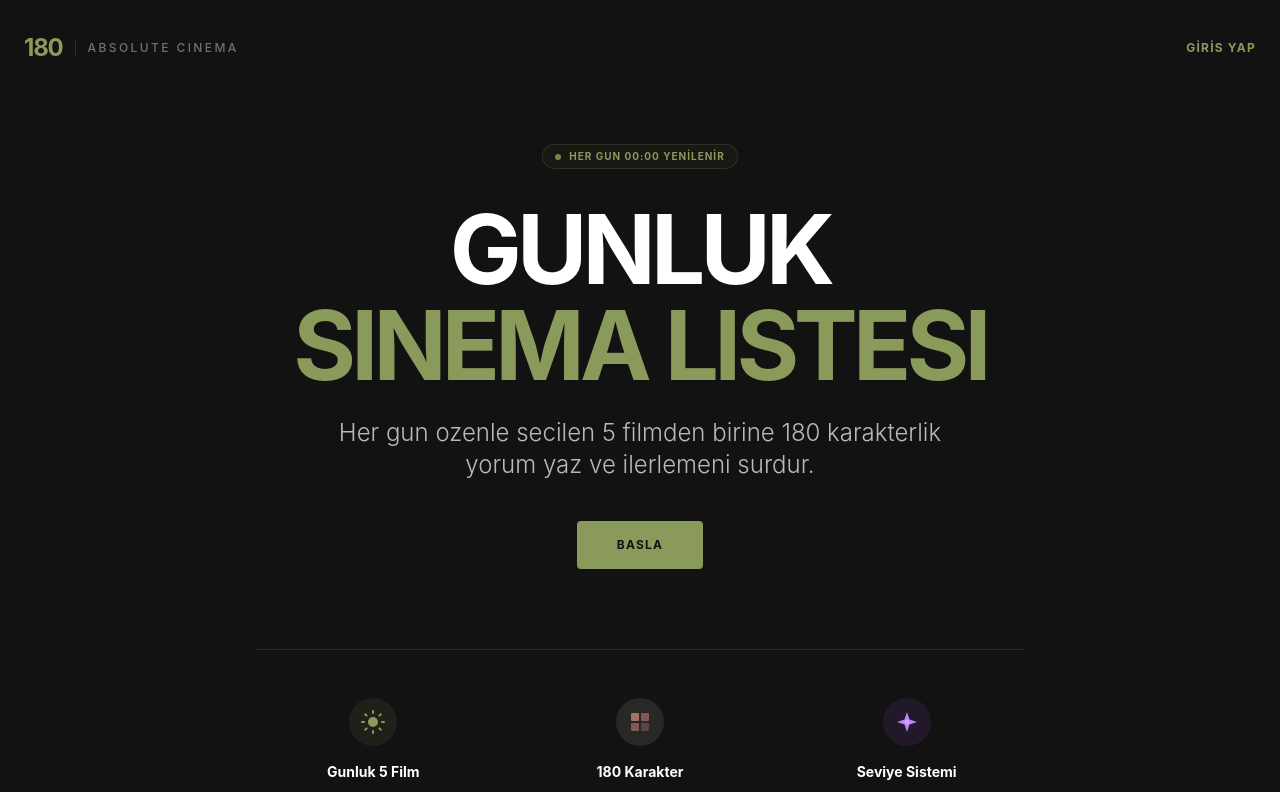
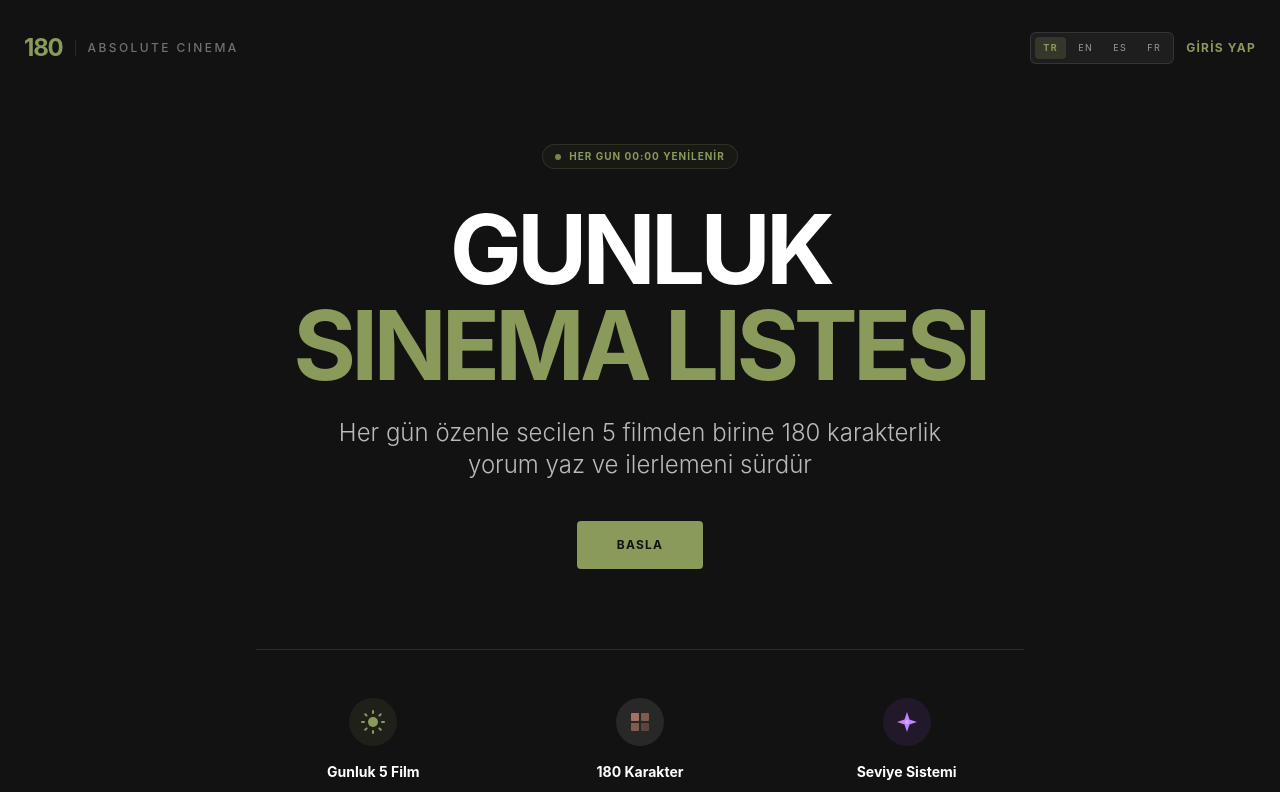
Before and after one commit to hsynakgn23-dev/180, a React (Vite) app: page / in a window 1280 px wide. Shown: the top 792 px of the page. Built offline with nearby package versions, Linux system fonts and the light colour scheme; no server answers.

Commit message:
feat: add landing language selector and refine manifesto copy

```diff
--- a/src/features/landing/LandingPage.tsx
+++ b/src/features/landing/LandingPage.tsx
@@ -7,13 +7,14 @@ import { SparkMark } from '../../components/icons/SparkMark';
 import { GridMark } from '../../components/icons/GridMark';
 import { SunMark } from '../../components/icons/SunMark';
 import { useLanguage } from '../../context/LanguageContext';
+import { SUPPORTED_LANGUAGE_OPTIONS } from '../../i18n/localization';
 
 interface LandingPageProps {
     onStart: () => void;
 }
 
 export const LandingPage: React.FC<LandingPageProps> = ({ onStart }) => {
-    const { text } = useLanguage();
+    const { text, language, setLanguage } = useLanguage();
     const [activeInfoSection, setActiveInfoSection] = useState<'manifesto' | 'rules' | null>(null);
     const activeInfo = useMemo(() => {
         if (activeInfoSection === 'manifesto') {
@@ -55,12 +56,35 @@ export const LandingPage: React.FC<LandingPageProps> = ({ onStart }) => {
                         {text.app.brandSubtitle.toUpperCase()}
                     </span>
                 </div>
+                <div className="flex items-center gap-3">
+                    <div
+                        className="inline-flex items-center gap-1 rounded-md border border-white/10 bg-white/5 p-1"
+                        aria-label={text.settings.language}
+                    >
+                        {SUPPORTED_LANGUAGE_OPTIONS.map((option) => (
+                            <button
+                                key={option.code}
+                                type="button"
+                                onClick={() => setLanguage(option.code)}
+                                title={option.label}
+                                aria-label={option.label}
+                                className={`px-2 py-1 text-[9px] uppercase tracking-[0.16em] rounded transition-colors ${
+                                    language === option.code
+                                        ? 'bg-sage/20 text-sage font-bold'
+                                        : 'text-white/55 hover:text-sage'
+                                }`}
+                            >
+                                {option.code}
+                            </button>
+                        ))}
+                    </div>
                     <button
                         onClick={onStart}
                         className="text-xs uppercase tracking-widest hover:text-white text-sage transition-colors font-bold"
                     >
                         {text.landing.login}
                     </button>
+                </div>
             </nav>
 
             <main className="flex-grow flex flex-col items-center justify-center max-w-4xl mx-auto w-full px-6 pt-12 pb-20 text-center">
@@ -138,6 +162,7 @@ export const LandingPage: React.FC<LandingPageProps> = ({ onStart }) => {
                             <p className="text-sm text-[#E5E4E2]/80 leading-relaxed mb-4">
                                 {activeInfo.body}
                             </p>
+                            {activeInfo.points.length > 0 && (
                                 <ul className="space-y-2">
                                     {activeInfo.points.map((point) => (
                                         <li key={point} className="text-xs sm:text-sm text-[#E5E4E2]/70 leading-relaxed flex items-start gap-2">
@@ -146,6 +171,7 @@ export const LandingPage: React.FC<LandingPageProps> = ({ onStart }) => {
                                         </li>
                                     ))}
                                 </ul>
+                            )}
                         </section>
                     )}
                 </div>
--- a/src/i18n/dictionary.ts
+++ b/src/i18n/dictionary.ts
@@ -246,19 +246,15 @@ export const UI_DICTIONARY: Record<LanguageCode, UiDictionary> = {
         app: { brandSubtitle: 'Absolute Cinema', profileTitle: 'Profil', profileAria: 'Profili ac' },
         landing: {
             login: 'Giris Yap', refreshInfo: 'Her gun 00:00 yenilenir', titleLine1: 'GUNLUK', titleLine2: 'SINEMA LISTESI',
-            subtitle: 'Her gun ozenle secilen 5 filmden birine 180 karakterlik yorum yaz ve ilerlemeni surdur.', start: 'Basla',
+            subtitle: 'Her gün özenle secilen 5 filmden birine 180 karakterlik yorum yaz ve ilerlemeni sürdür', start: 'Basla',
             featureDailyTitle: 'Gunluk 5 Film', featureDailyText: 'Her sabah yenilenen 5 filmlik secim.',
             featureCommentTitle: '180 Karakter', featureCommentText: 'Kisa ve net yorum yaz.',
             featureProgressTitle: 'Seviye Sistemi', featureProgressText: 'Duzenli katilimla seviyeni arttir.',
             footerManifesto: 'Manifesto', footerRules: 'Kurallar', footerContact: 'Iletisim',
             infoPanelClose: 'Kapat',
             manifestoTitle: '180 Manifestosu',
-            manifestoBody: '180, sinemayi kisa ama oz bir yorum disipliniyle takip etmek icin kuruldu.',
-            manifestoPoints: [
-                'Her gun sinema ile bag kurmak, sureklilik yaratmak ve bakisi derinlestirmek.',
-                'Az ama net yazarak dusunceyi berraklastirmak: 180 karakterlik odakli yorumlar.',
-                'Rekabet yerine ritim, gosteris yerine tutarlilik ve ogrenme odakli bir topluluk.'
-            ],
+            manifestoBody: 'Her gün sinema ile bağ kurmak,süreklilik yaratmak ve bakışını derinleştirmek. Her gün bir film izleme alışkanlığı kazanmak. Az ama net yazarak düşünceyi berraklaştırmak. 180 karakterle film yorumu yazmak. Rekabet yerine ritim,gösteriş yerine tutarlılık ve öğrenme odaklı bir topluluk',
+            manifestoPoints: [],
             rulesTitle: 'Site Ici Kurallar',
             rulesBody: 'Akisin temiz, adil ve kaliteli kalmasi icin temel kurallar:',
             rulesPoints: [
```
Lines whose indentation alone changed are shown as unchanged.
